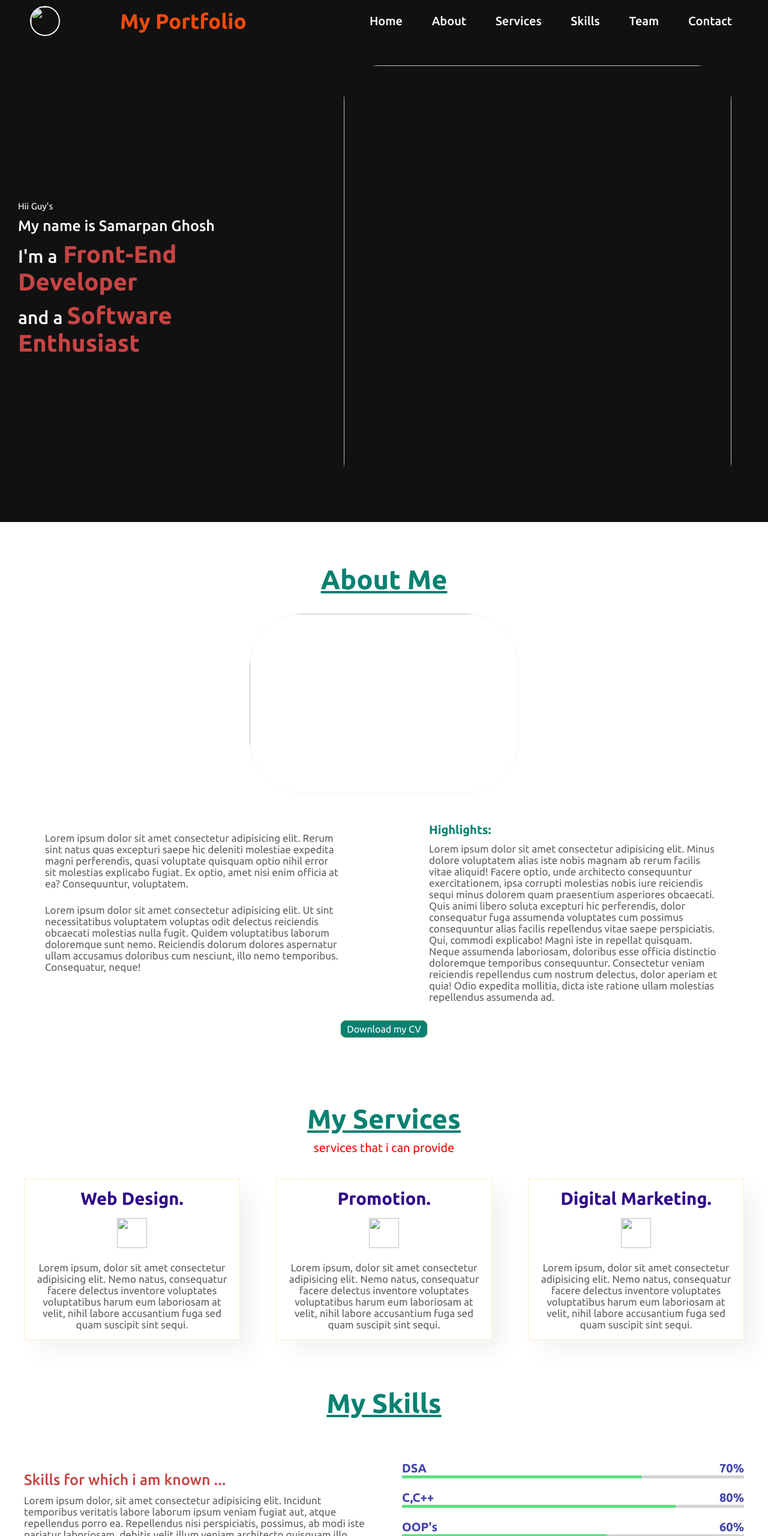
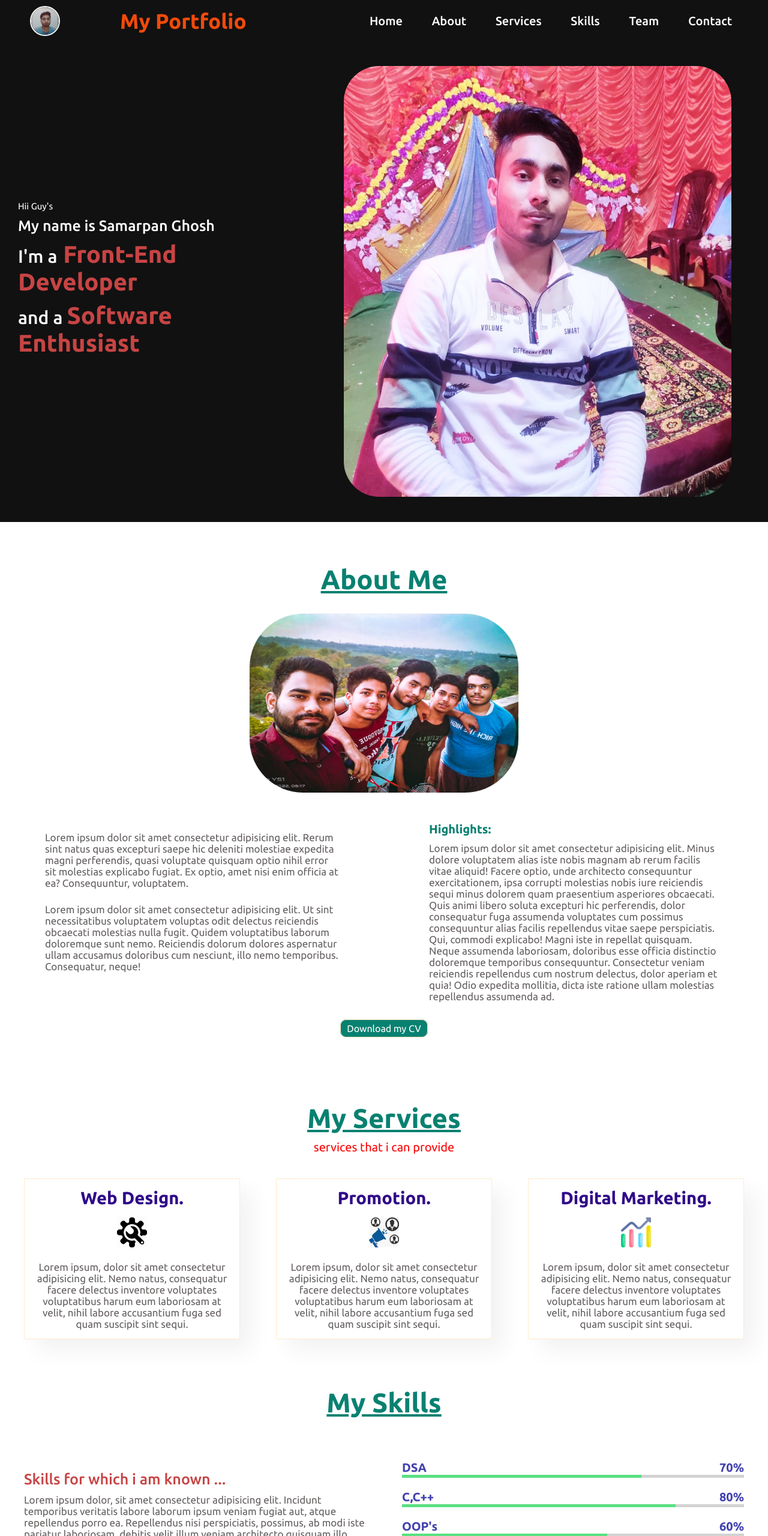
Before and after one commit to samarpan2001/portfolio, a plain HTML site: page index.html in a window 1280 px wide. Shown: the top 2560 px of the page at 60% size. Drawn offline with Linux system fonts and the light colour scheme; the site is published under a folder, as on GitHub Pages, so addresses that start at the root find nothing.

Commit message:
Update index.html

```diff
--- a/index.html
+++ b/index.html
@@ -13,7 +13,7 @@
         <nav class="navbar">
             <div class="first">
                 <div class="logo">
-                    <img src="/img/logos/logo.jpg" alt="">
+                    <img src="./img/logos/logo.jpg" alt="">
                     <a href="#">My Portfolio</a>
                 </div>
                 <ul class="menu">
@@ -44,7 +44,7 @@
         </div>
         <div class="home-right">
             <div class="myimage">
-                <img src="/img/background/myimg.jpeg" alt="">
+                <img src="./img/background/myimg.jpeg" alt="">
             </div>
         </div>
        </div>
@@ -54,7 +54,7 @@
             <h2> About Me </h2>
         </div>
         <div class="about-pic">
-            <img src="/img/background/group.jpeg" alt="">
+            <img src="./img/background/group.jpeg" alt="">
         </div>
         <div class="about-content">
             <div class="about-left">
@@ -89,7 +89,7 @@
                     <h3>Web Design.</h3>
                 </div>
                 <div class="icon1">
-                    <img src="/img/logos/webd.jfif" width="50px" height="50px" alt="">
+                    <img src="./img/logos/webd.jfif" width="50px" height="50px" alt="">
                 </div>
                 <div class="sercont">
                     Lorem ipsum, dolor sit amet consectetur adipisicing elit. Nemo natus, consequatur facere delectus inventore voluptates voluptatibus harum eum laboriosam at velit, nihil labore accusantium fuga sed quam suscipit sint sequi.
@@ -101,7 +101,7 @@
                     <h3>Promotion.</h3>
                 </div>
                 <div class="icon2">
-                    <img src="/img/logos/promotion.jfif" width="50px" height="50px" alt="">
+                    <img src="./img/logos/promotion.jfif" width="50px" height="50px" alt="">
                 </div>
                 <div class="sercont">
                     Lorem ipsum, dolor sit amet consectetur adipisicing elit. Nemo natus, consequatur facere delectus inventore voluptates voluptatibus harum eum laboriosam at velit, nihil labore accusantium fuga sed quam suscipit sint sequi.
@@ -113,7 +113,7 @@
                     <h3>Digital Marketing.</h3>
                 </div>
                 <div class="icon3">
-                    <img src="/img/logos/market.png" width="50px" height="50px" alt="">
+                    <img src="./img/logos/market.png" width="50px" height="50px" alt="">
                 </div>
                 <div class="sercont">
                     Lorem ipsum, dolor sit amet consectetur adipisicing elit. Nemo natus, consequatur facere delectus inventore voluptates voluptatibus harum eum laboriosam at velit, nihil labore accusantium fuga sed quam suscipit sint sequi.
@@ -190,7 +190,7 @@
             <div class="mem1">
                 <div class="mem1-img">
 
-                    <img src="/img/background/bhatta.jpeg" width="400px" height="400px" alt="">
+                    <img src="./img/background/bhatta.jpeg" width="400px" height="400px" alt="">
                 </div>
                 <div class="memname">
                     Suvam Bhattacharya
@@ -214,7 +214,7 @@
             <div class="mem2">
                 <div class="mem2-img">
 
-                    <img src="/img/background/argya.jpeg" width="400px" height="400px" alt="">
+                    <img src="./img/background/argya.jpeg" width="400px" height="400px" alt="">
                 </div>
                 <div class="memname">
                     Arghyadeep Das
```
